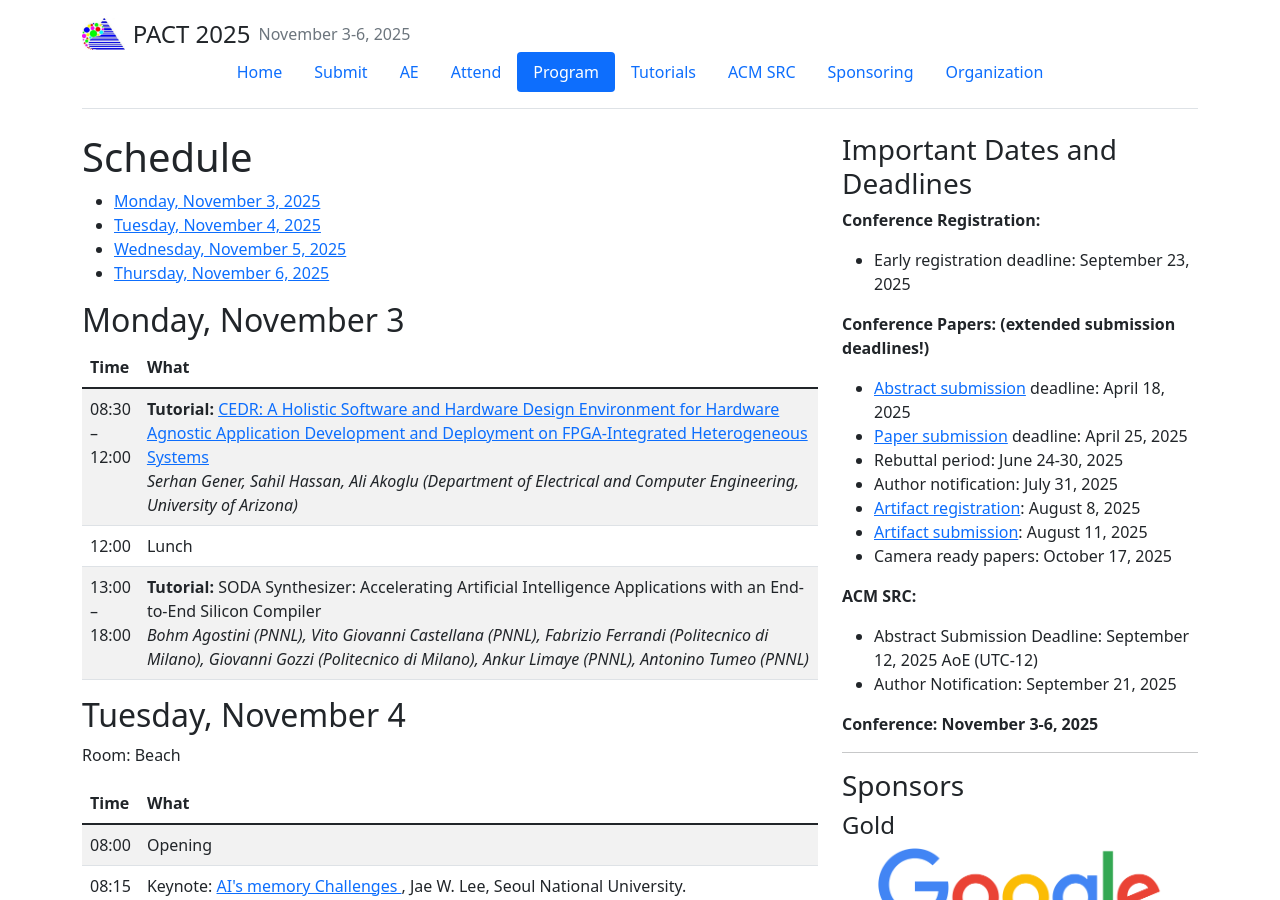
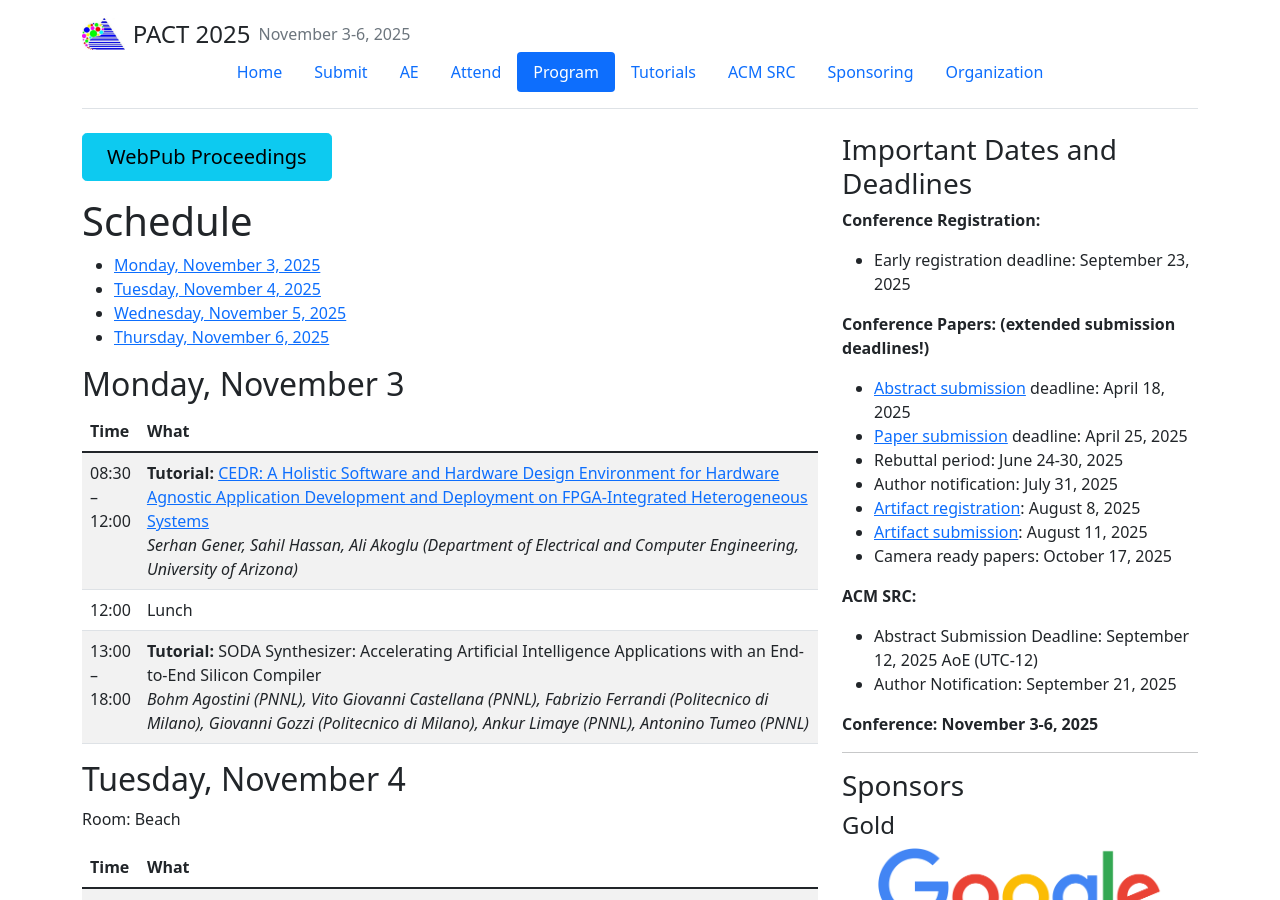
Before and after one commit to pact2025/pact2025.github.io, a Jekyll site: the page built from program/index.md, in a window 1280 px wide and 900 px high. Built offline with Jekyll 4.4.1, drawn with Linux system fonts in a browser that asks for light colours.

Commit message:
Add link to WebPub

```diff
--- a/program/index.md
+++ b/program/index.md
@@ -6,9 +6,7 @@ layout:       page_sidebar
 show_sidebar: true
 ---
 
-<!--
- <a href="https://dl.acm.org/doi/proceedings/10.1145/3656019" class="btn btn-info btn-lg px-4">Proceedings</a> <br/>
- -->
+ <a href="https://conferences.computer.org/pactpub25/#!/toc/0" class="btn btn-info btn-lg px-4">WebPub Proceedings</a><br/>
 
 # Schedule
 
@@ -16,7 +14,6 @@ show_sidebar: true
 * [Tuesday, November 4, 2025](#conf-day1)
 * [Wednesday, November 5, 2025](#conf-day2)
 * [Thursday, November 6, 2025](#conf-day3)
-
 
 
 ## Monday, November 3 <a id="wt-day1"></a>
```
